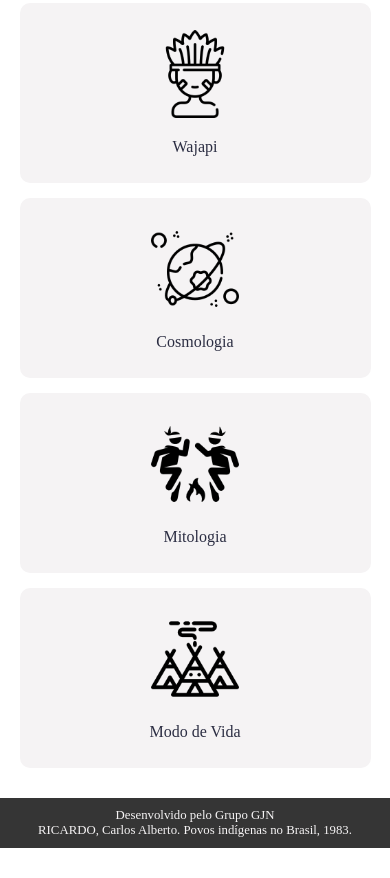
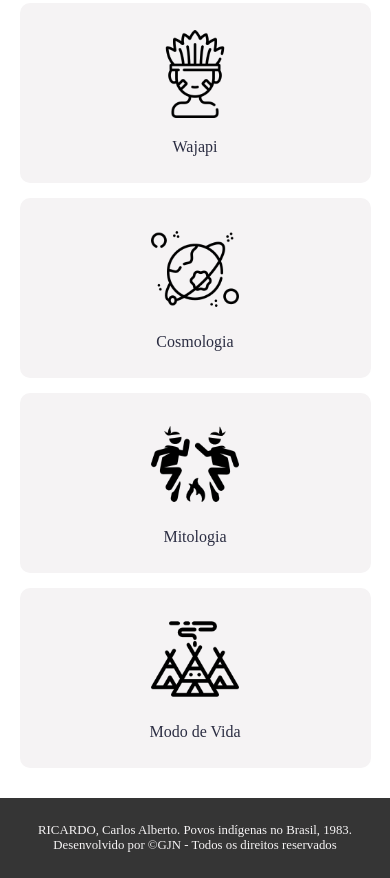
Before and after one commit to naelton-lobato/projeto_educacional, a plain HTML site: page app/index.html in a window 390 px wide. Shown: the part 475-1353 px from the top of the page. Before the commit the page ends 1323 px from the top, so only its background shows below. Drawn offline with Linux system fonts and the light colour scheme.

Commit message:
mudanças tag

```diff
--- a/app/css/index.css
+++ b/app/css/index.css
@@ -3,7 +3,7 @@
     margin: 0;
     padding: 0;
 }
-main {
+section {
     width: 100%;
 }
 header{
@@ -14,7 +14,7 @@ header .title {
     font-family: 'Arvo', serif;
     font-size: 3rem;
 }
-.container{
+article {
     margin: 0 auto;
     max-width: 1000px;
     display: flex;
@@ -47,11 +47,15 @@ footer {
     left: 0;
     bottom: 0;
     width: 100%;
+    height: 80px;
     margin-top: 30px;
-    padding: 10px;
     background-color: #353535;
     color: #f5f3f4;
+    font-size: 1rem;
     text-align: center;
+    display: flex;
+    flex-direction: column;
+    justify-content: center;
 }
 @media screen and (max-width: 700px) {
     header {
@@ -60,7 +64,7 @@ footer {
     header .title {
         font-size: 2.5rem;
     }
-    .container {
+    article {
         gap: 15px 15px;
     }
     .area {
@@ -75,7 +79,7 @@ footer {
     header .title {
         font-size: 2rem;
     }
-    .container {
+    article {
         gap: 15px 15px;
     }
     .area {
--- a/app/css/text.css
+++ b/app/css/text.css
@@ -24,10 +24,12 @@ article p {
     text-align: center;
     font-family: 'Arvo', serif;
     font-size: 2rem;
+    color: #5e6472;
 }
 .sub-title {
     font-family: 'Arvo', serif;
     font-size: 1.4rem;
+    color: #5e6472;
 }
 footer {
     position: static;
@@ -44,3 +46,13 @@ footer {
     flex-direction: column;
     justify-content: center;
 }
+@media screen and (max-width: 600px) {
+    article {
+        width: 90%;
+    }
+    article p {
+        font-family: 'Slabo 27px', serif;
+        font-size: 1.1rem;
+        line-height: 2rem;
+    }
+}
--- a/app/index.html
+++ b/app/index.html
@@ -12,13 +12,13 @@
 
 </head>
 <body>
-    <main>
+    <section>
         <header>
             <p>logo e botão menu principal aqui</p>
             <h1 class="title">Acervo Wajãpi</h1>
         </header>
 
-        <div class="container">
+        <article>
             <a href="artes.html" class="area">
                 <img src="img/palette.svg" alt="Icone de Artes">
                 Artes
@@ -43,13 +43,13 @@
                 <img src="img/aldeia-indigena.png" alt="Icone de Modo de Vida">
                 Modo de Vida
             </a>
-        </div>
+        </article>
 
         <footer>
-            <p>Desenvolvido pelo Grupo GJN</p>
             <p>RICARDO, Carlos Alberto. Povos indígenas no Brasil, 1983.</p>
+            <p>Desenvolvido por &copy;GJN - Todos os direitos reservados</p>
         </footer>
-    </main>
+    </section>
 
     <div vw class="enabled">
         <div vw-access-button class="active"></div>
```
Also changed, not shown: app/artes.html (+2 -2 lines).
